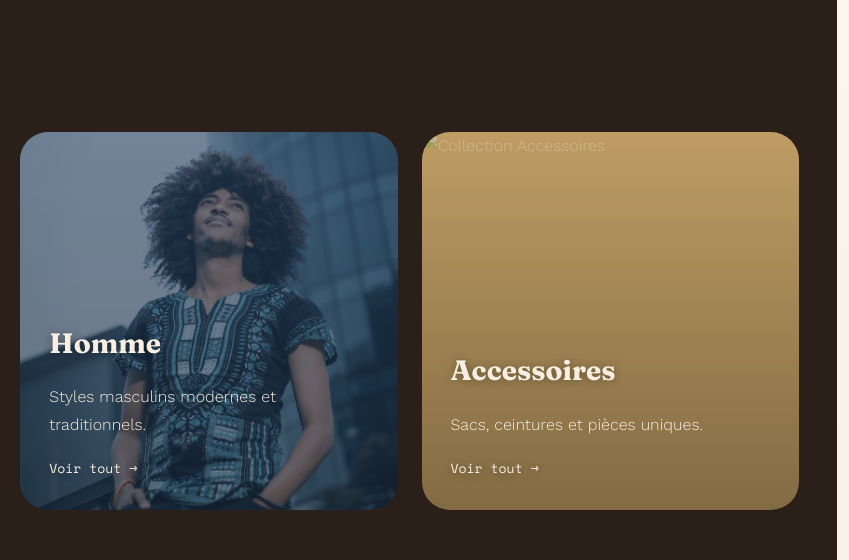
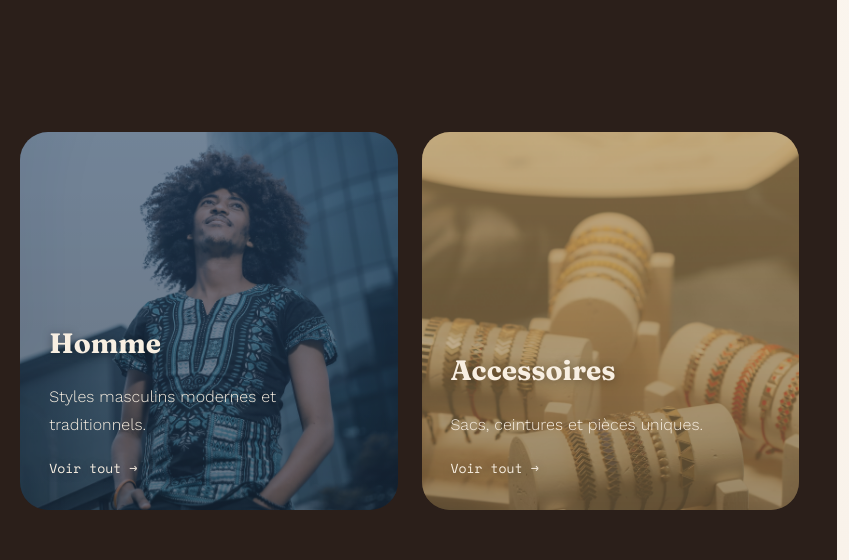
Before and after one commit to yameogoy530-creator/site-vetement, a plain HTML site: page index.html in a window 1280 px wide. Shown: the part 1740-2300 px from the top of the page, 431-1280 px from the left. Drawn offline with nearby package versions, Linux system fonts and the light colour scheme.

Commit message:
Update index.html

```diff
--- a/index.html
+++ b/index.html
@@ -189,7 +189,7 @@
       </div>
     </article>
     <article class="collection-card wax-gold" aria-label="Voir la collection Accessoires">
-      <img src="images/img7(1).jpg" width="300" height="400" alt="Collection Accessoires" class="collection-image">
+      <img src="images/img7.jpg" width="300" height="400" alt="Collection Accessoires" class="collection-image">
       <div class="collection-card-copy">
         <h3>Accessoires</h3>
         <p>Sacs, ceintures et pièces uniques.</p>
```
